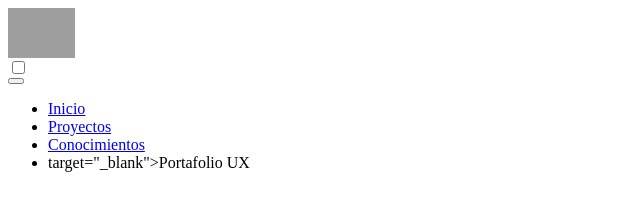
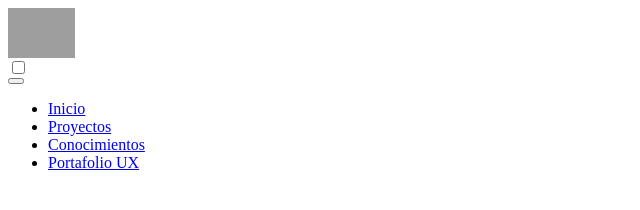
Before and after one commit to Ethan-Sarricolea/ethan-sarricolea.github.io, a plain HTML site: page src/includes/header.html in a window 1280 px wide. Shown: the whole page, without its empty margins (0-640 px from the left). Drawn offline with Linux system fonts and the light colour scheme; grey boxes are pictures that could not be loaded; files whose address does not match are found by name.

Commit message:
syntax correction

```diff
--- a/src/includes/header.html
+++ b/src/includes/header.html
@@ -24,7 +24,7 @@
                     <li class="nav-item"><a class="nav-link" href="/" >Inicio</a></li>
                     <li class="nav-item"><a class="nav-link" href="src/pages/proyectos.html">Proyectos</a></li>
                     <li class="nav-item"><a class="nav-link" href="src/pages/conocimientos.html">Conocimientos</a></li>
-                    <li class="nav-item"><a class="nav-link" href="https://ethans-superb-site-bd9053.webflow.io"></a> target="_blank">Portafolio UX</a></li>
+                    <li class="nav-item"><a class="nav-link" href="https://ethans-superb-site-bd9053.webflow.io" target="_blank">Portafolio UX</a></li>
                 </ul>
             </div>
         </div>
```
